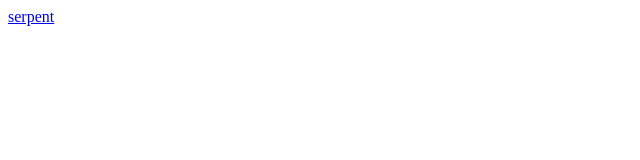
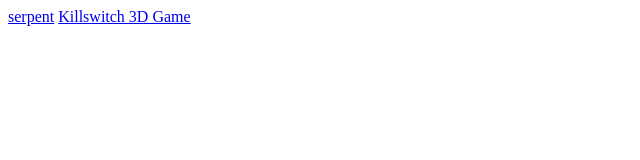
Before and after one commit to maevadhorme/maevadhorme.github.io, a plain HTML site: page index.html in a window 1280 px wide. Shown: the whole page, without its empty margins (0-640 px from the left). Drawn offline with Linux system fonts and the light colour scheme.

Commit message:
Update index.html

```diff
--- a/index.html
+++ b/index.html
@@ -5,5 +5,6 @@
     </head>
     <body>
         <a href="serpent/" >serpent</a>
+        <a href="basicgame3D/" >Killswitch 3D Game</a>
     </body>
 </html>
```
